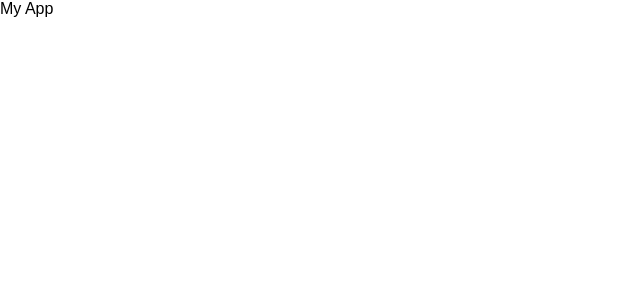
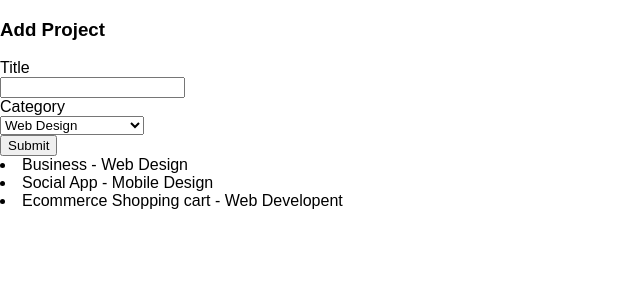
Before and after one commit to vasilie/masina-react, a React (Create React App) app: page / in a window 1280 px wide. Shown: the top 300 px of the page, without its empty margins (0-640 px from the left). Built offline with nearby package versions, Linux system fonts and the light colour scheme.

Commit message:
second inits

```diff
--- a/src/App.js
+++ b/src/App.js
@@ -1,11 +1,41 @@
 import React, { Component } from 'react';
+import Projects from "./Components/Projects";
+import AddProject from "./Components/AddProject";
 import './App.css';
 
 class App extends Component {
+  constructor(){
+      super();
+      this.state = {
+          projects: []
+      }
+  }
+  componentWillMount(){
+      this.setState({projects:[
+          {
+              title: "Business",
+              category: "Web Design"
+          },
+          {
+              title: "Social App",
+              category: "Mobile Design"
+          },
+          {
+              title: "Ecommerce Shopping cart",
+              category: "Web Developent"
+          }
+      ]});
+  }
+  handleAddProject(project){
+    let projects = this.state.projects;
+    projects.push(project);
+    this.setState({projects:projects});
+  }
   render() {
     return (
       <div className="App">
-           My App
+           <AddProject addProject = {this.handleAddProject.bind(this)}></AddProject>
+           <Projects projects={this.state.projects}/>
       </div>
     );
   }
--- /dev/null
+++ b/src/Components/AddProject.js
@@ -0,0 +1,52 @@
+import React, { Component } from 'react';
+
+class AddProject extends Component {
+  constructor(){
+    super();
+    this.state = {
+      newProject:{}
+    }
+  }
+  static defaultProps = {
+    categories: ["Web Design", "Web Developent", "Mobile Development"]
+  }
+  handleSubmit(e){
+    if (this.refs.title.value === ''){
+      alert("title required");
+    } else {
+       this.setState({newProject:{
+         title:this.refs.title.value,
+         category:this.refs.category.value
+       }}, function(){
+         // console.log(this.state);
+         this.props.addProject(this.state.newProject);
+       });
+    }
+     e.preventDefault();
+  }
+  render() {
+    let categoryOptions = this.props.categories.map(category => {
+      return <option key={category} value={category}>{category}</option>
+    });
+    return (
+      <div>
+          <h3>Add Project</h3>
+          <form onSubmit={this.handleSubmit.bind(this)}>
+              <div>
+                  <label>Title</label><br />
+                  <input type='text' ref='title' />
+              </div>
+              <div>
+                  <label>Category</label><br />
+                  <select ref='category'>
+                    {categoryOptions}
+                  </select>
+              </div>
+              <input type='submit' value='Submit' />
+          </form>
+      </div>
+    );
+  }
+}
+
+export default AddProject;
--- /dev/null
+++ b/src/Components/ProjectItem.js
@@ -0,0 +1,14 @@
+import React, { Component } from 'react';
+
+class ProjectItem extends Component {
+
+  render() {
+    return (
+      <li className="Project">
+          {this.props.project.title} - {this.props.project.category}
+      </li>
+    );
+  }
+}
+
+export default ProjectItem;
--- /dev/null
+++ b/src/Components/Projects.js
@@ -0,0 +1,21 @@
+import React, { Component } from 'react';
+import ProjectItem from "./ProjectItem";
+class Projects extends Component {
+  render() {
+    let projectItems;
+    if (this.props.projects){
+      projectItems = this.props.projects.map(project => {
+          return (
+              <ProjectItem key={project.title} project={project} />
+          );
+      });
+    }
+    return (
+      <div className="Projects">
+          {projectItems}
+      </div>
+    );
+  }
+}
+
+export default Projects;
```
